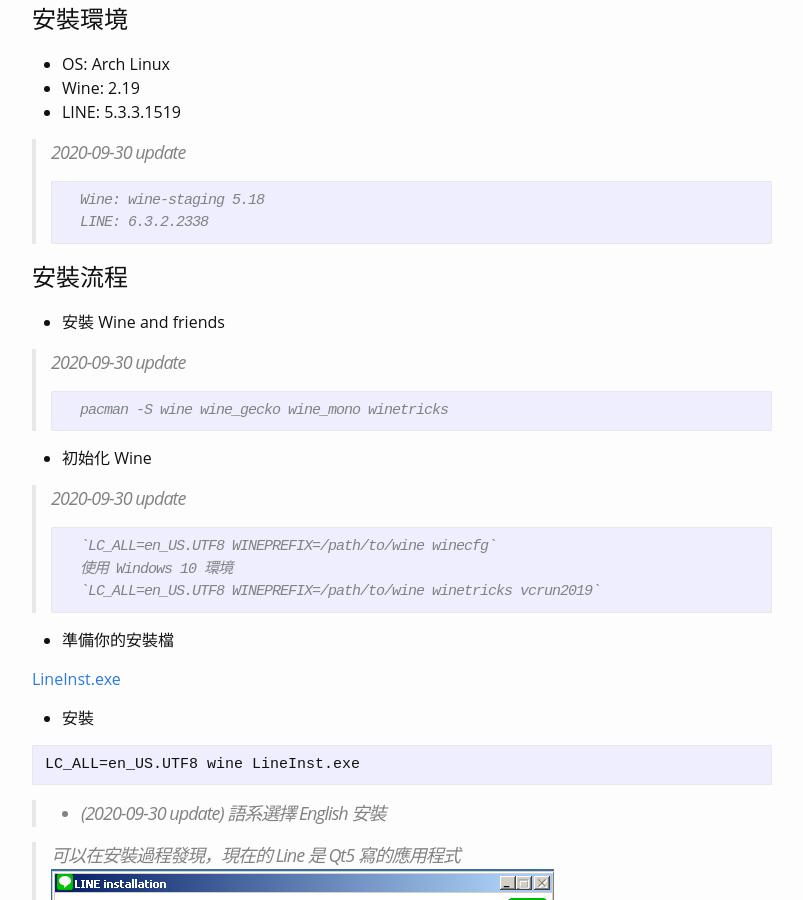
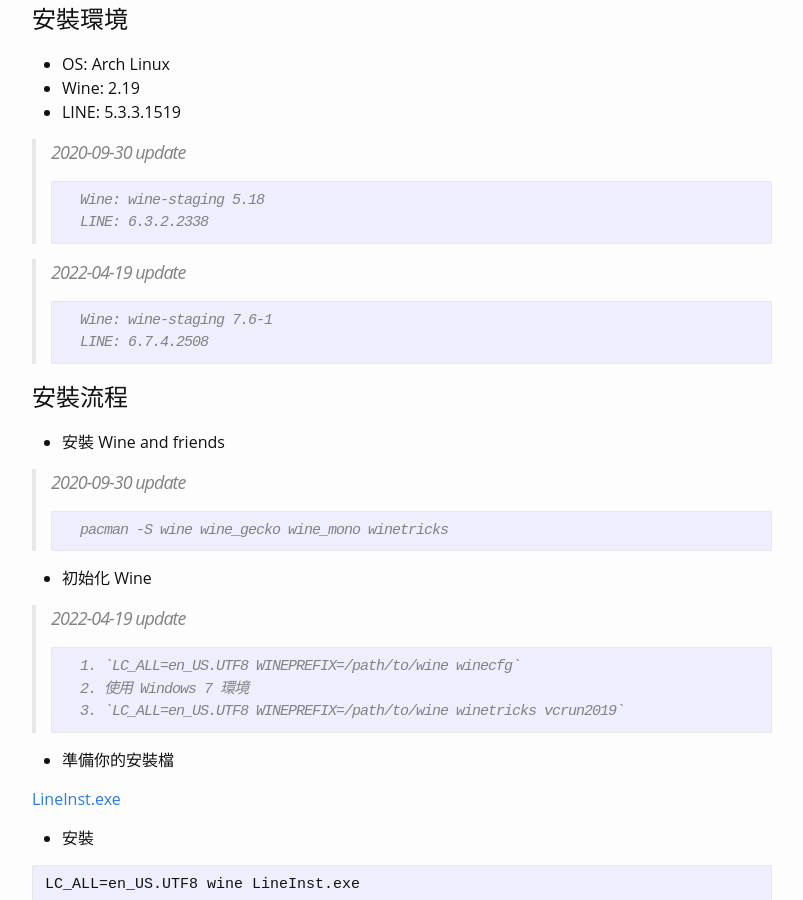
Before and after one commit to Brli/brli.github.io, a Jekyll site: the page built from _posts/2022-04-19-linux-wine-line.markdown, in a window 1280 px wide and 900 px high, scrolled down 763 px. Shown: the whole window, without its empty margins (238-1041 px from the left). Built offline with Jekyll 4.4.1, drawn with Linux system fonts in a browser that asks for light colours; nearby versions of some CDN libraries; comment, search, counter and statistics services are not loaded; some of the changed text lies outside the part shown.

Commit message:
update line tutorial for wine

````diff
--- a/_posts/2017-10-23-linux-wine-line.markdown
+++ b/_posts/2022-04-19-linux-wine-line.markdown
@@ -1,7 +1,7 @@
 ---
 layout: post
 title:  "Linux 下使用 Wine 安裝 NAVER Line"
-date:   2017-10-23 08:30:00 +0800
+date:   2022-04-19 08:30:00 +0800
 tag: line wine
 ---
 
@@ -24,6 +24,12 @@
   LINE: 6.3.2.2338
 ```
 
+> 2022-04-19 update
+```
+  Wine: wine-staging 7.6-1
+  LINE: 6.7.4.2508
+```
+
 # 安裝流程
 
 - 安裝 Wine and friends
@@ -35,11 +41,11 @@
 
 - 初始化 Wine
 
-> 2020-09-30 update
+> 2022-04-19 update
 ```
-  `LC_ALL=en_US.UTF8 WINEPREFIX=/path/to/wine winecfg`
-  使用 Windows 10 環境
-  `LC_ALL=en_US.UTF8 WINEPREFIX=/path/to/wine winetricks vcrun2019`
+  1. `LC_ALL=en_US.UTF8 WINEPREFIX=/path/to/wine winecfg`
+  2. 使用 Windows 7 環境
+  3. `LC_ALL=en_US.UTF8 WINEPREFIX=/path/to/wine winetricks vcrun2019`
 ```
 
 - 準備你的安裝檔
@@ -120,3 +126,8 @@
 - 修正環境
 - 修正安裝流程
 - 新增障礙排除
+
+# (2022-04-19 Update)
+
+- 更新版號
+- 注意：不要使用 Windows 10 環境，不然會被更新至 7.x 版，有反破解
````
